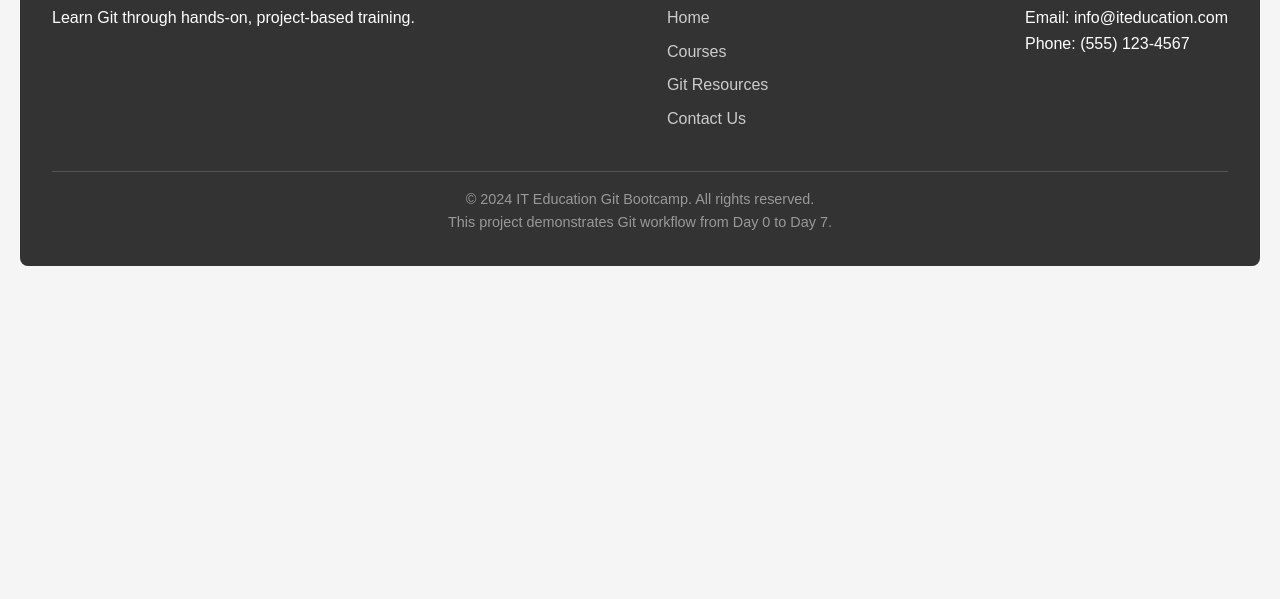
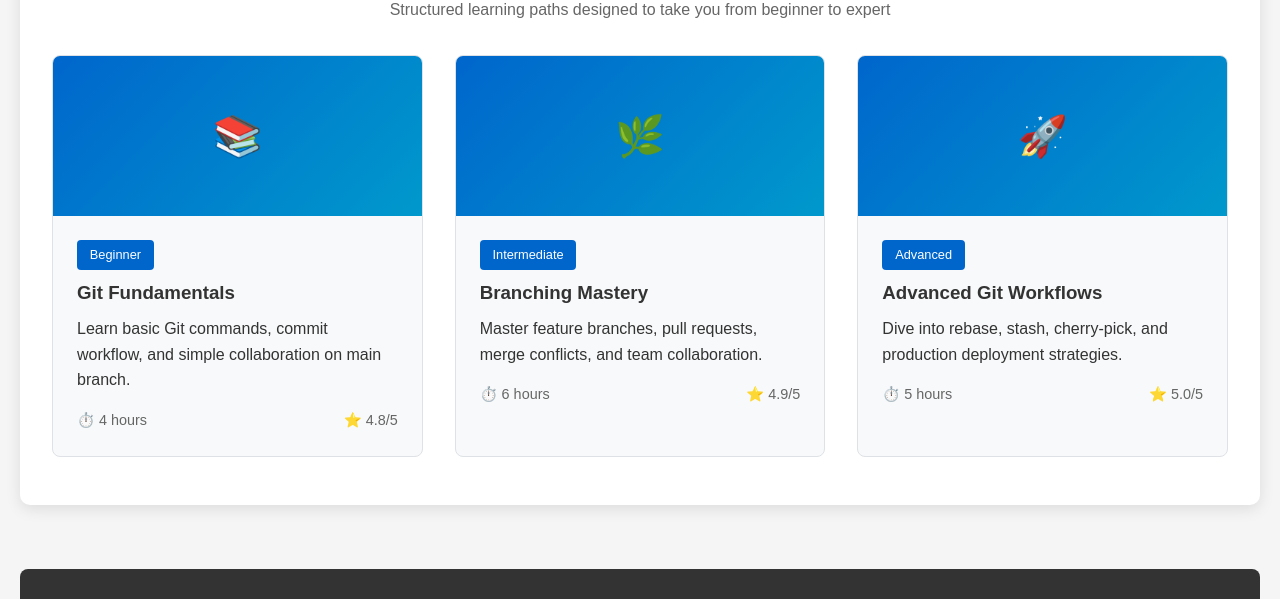
Before and after one commit to psmeet22/it-education-site, a plain HTML site: page index.html in a window 1280 px wide. Shown: the part 1857-2456 px from the top of the page. Before the commit the page ends 2143 px from the top, so only its background shows below. Drawn offline with Linux system fonts and the light colour scheme.

Commit message:
Enhance header navbar and courses cards

```diff
--- a/index.html
+++ b/index.html
@@ -176,6 +176,115 @@
             font-size: 0.9rem;
         }
 
+        /* COURSES SECTION - Day 2 (Alex - Feature Branch)
+           Git Command: git commit -m "Enhance header navbar and courses cards" */
+        .courses-section {
+            background: white;
+            padding: 3rem 2rem;
+            margin: 2rem 0;
+            border-radius: 10px;
+            box-shadow: 0 4px 15px rgba(0,0,0,0.1);
+        }
+
+        .courses-grid {
+            display: grid;
+            grid-template-columns: repeat(auto-fit, minmax(280px, 1fr));
+            gap: 2rem;
+            margin-top: 2rem;
+        }
+
+        .course-card {
+            background: #f8f9fa;
+            border-radius: 8px;
+            overflow: hidden;
+            border: 1px solid #dee2e6;
+            transition: transform 0.3s ease;
+        }
+
+        .course-card:hover {
+            transform: translateY(-5px);
+            box-shadow: 0 8px 25px rgba(0,0,0,0.1);
+        }
+
+        .course-image {
+            height: 160px;
+            background: linear-gradient(135deg, #0066cc, #0099cc);
+            display: flex;
+            align-items: center;
+            justify-content: center;
+            color: white;
+            font-size: 2.5rem;
+        }
+
+        .course-content {
+            padding: 1.5rem;
+        }
+
+        .course-category {
+            display: inline-block;
+            background: #0066cc;
+            color: white;
+            padding: 0.3rem 0.8rem;
+            border-radius: 4px;
+            font-size: 0.8rem;
+            margin-bottom: 0.5rem;
+        }
+
+        .course-title {
+            color: #333;
+            margin-bottom: 0.5rem;
+        }
+
+        .course-meta {
+            display: flex;
+            justify-content: space-between;
+            margin-top: 1rem;
+            color: #666;
+            font-size: 0.9rem;
+        }
+
+        /* IMPROVED NAVBAR - Day 2 (Alex) */
+        .navbar {
+            background: white;
+            padding: 1rem 2rem;
+            border-radius: 8px;
+            margin: 2rem 0;
+            box-shadow: 0 2px 10px rgba(0,0,0,0.1);
+            display: flex;
+            justify-content: space-between;
+            align-items: center;
+            flex-wrap: wrap;
+        }
+
+        .logo {
+            font-size: 1.5rem;
+            font-weight: bold;
+            color: #0066cc;
+            display: flex;
+            align-items: center;
+            gap: 0.5rem;
+        }
+
+        .nav-menu {
+            display: flex;
+            list-style: none;
+            gap: 1.5rem;
+            flex-wrap: wrap;
+        }
+
+        .nav-link {
+            color: #333;
+            text-decoration: none;
+            padding: 0.5rem 1rem;
+            border-radius: 4px;
+            transition: all 0.3s ease;
+            font-weight: 500;
+        }
+
+        .nav-link:hover {
+            background: #0066cc;
+            color: white;
+        }
 
     </style>
 </head>
@@ -186,15 +295,16 @@
     <div class="day-marker">Day 0: Initial Setup</div>
     <h1>IT Education Website - Git Bootcamp</h1>
 
-    <!-- NAVIGATION - Day 1 (Alex)
-         Git Command: git commit -m "Refine navbar labels" -->
+    <!-- IMPROVED NAVBAR - Day 2 (Alex)
+         Git Command: git commit -m "Enhance header navbar and courses cards" -->
     <nav class="navbar">
-        <div class="logo">IT Education</div>
+        <div class="logo">🎓 IT Education</div>
         <ul class="nav-menu">
             <li><a href="#" class="nav-link">Home</a></li>
             <li><a href="#" class="nav-link">Courses</a></li>
             <li><a href="#" class="nav-link">Learning Path</a></li>
-            <li><a href="#" class="nav-link">Team</a></li>
+            <li><a href="#" class="nav-link">Tech Stack</a></li>
+            <li><a href="#" class="nav-link">Testimonials</a></li>
             <li><a href="#" class="nav-link">Contact</a></li>
         </ul>
     </nav>
@@ -254,6 +364,64 @@
         </button>
     </section>
 
+    <!-- COURSES SECTION - Day 2 (Alex - Feature Branch)
+         Git Command: git commit -m "Enhance header navbar and courses cards" -->
+    <section class="courses-section">
+        <h2 style="text-align: center; color: #0066cc; margin-bottom: 1rem;">
+            Our Git Bootcamp Courses
+        </h2>
+        <p style="text-align: center; color: #666; margin-bottom: 2rem;">
+            Structured learning paths designed to take you from beginner to expert
+        </p>
+
+        <div class="courses-grid">
+            <div class="course-card">
+                <div class="course-image">
+                    📚
+                </div>
+                <div class="course-content">
+                    <span class="course-category">Beginner</span>
+                    <h3 class="course-title">Git Fundamentals</h3>
+                    <p>Learn basic Git commands, commit workflow, and simple collaboration on main branch.</p>
+                    <div class="course-meta">
+                        <span>⏱️ 4 hours</span>
+                        <span>⭐ 4.8/5</span>
+                    </div>
+                </div>
+            </div>
+
+            <div class="course-card">
+                <div class="course-image">
+                    🌿
+                </div>
+                <div class="course-content">
+                    <span class="course-category">Intermediate</span>
+                    <h3 class="course-title">Branching Mastery</h3>
+                    <p>Master feature branches, pull requests, merge conflicts, and team collaboration.</p>
+                    <div class="course-meta">
+                        <span>⏱️ 6 hours</span>
+                        <span>⭐ 4.9/5</span>
+                    </div>
+                </div>
+            </div>
+
+            <div class="course-card">
+                <div class="course-image">
+                    🚀
+                </div>
+                <div class="course-content">
+                    <span class="course-category">Advanced</span>
+                    <h3 class="course-title">Advanced Git Workflows</h3>
+                    <p>Dive into rebase, stash, cherry-pick, and production deployment strategies.</p>
+                    <div class="course-meta">
+                        <span>⏱️ 5 hours</span>
+                        <span>⭐ 5.0/5</span>
+                    </div>
+                </div>
+            </div>
+        </div>
+    </section>
+
     <!-- FOOTER - Day 1 (Sanya)
          Git Command: git commit -m "Update footer text" -->
     <footer class="footer">
```
